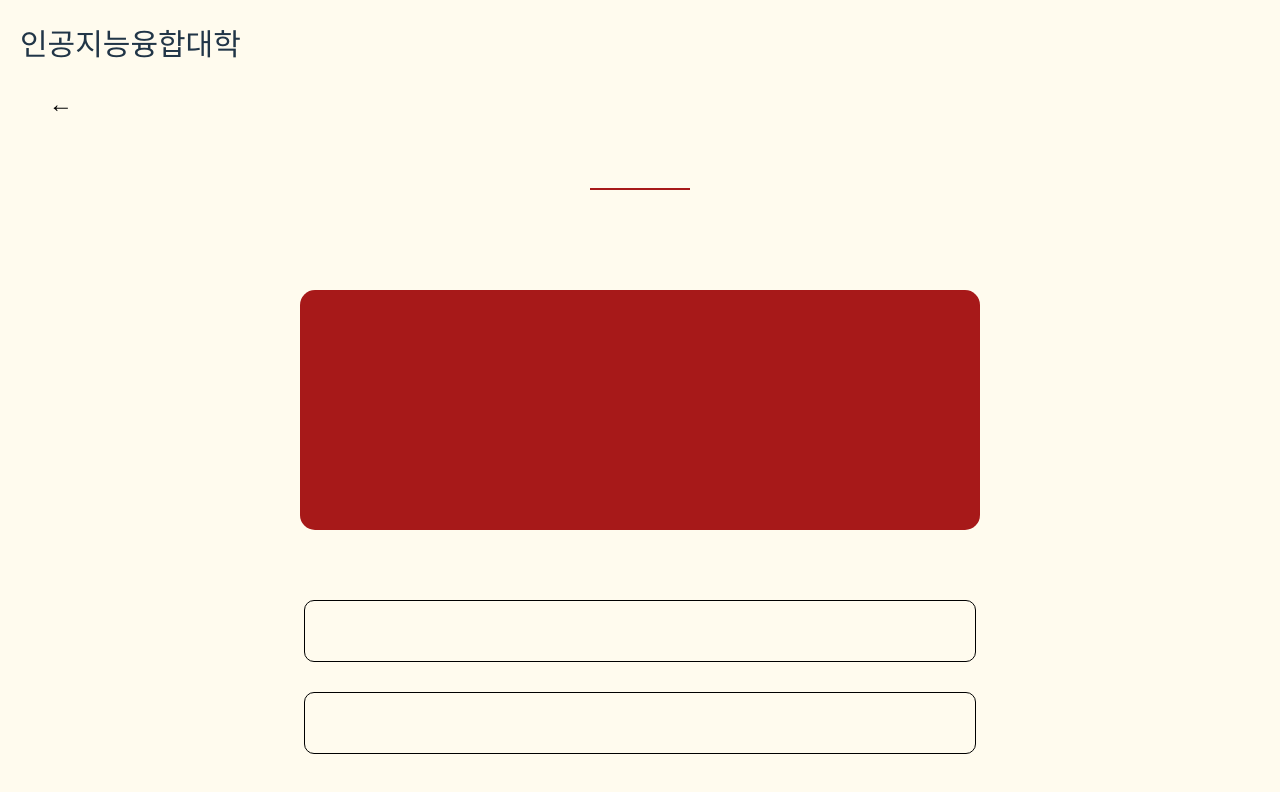
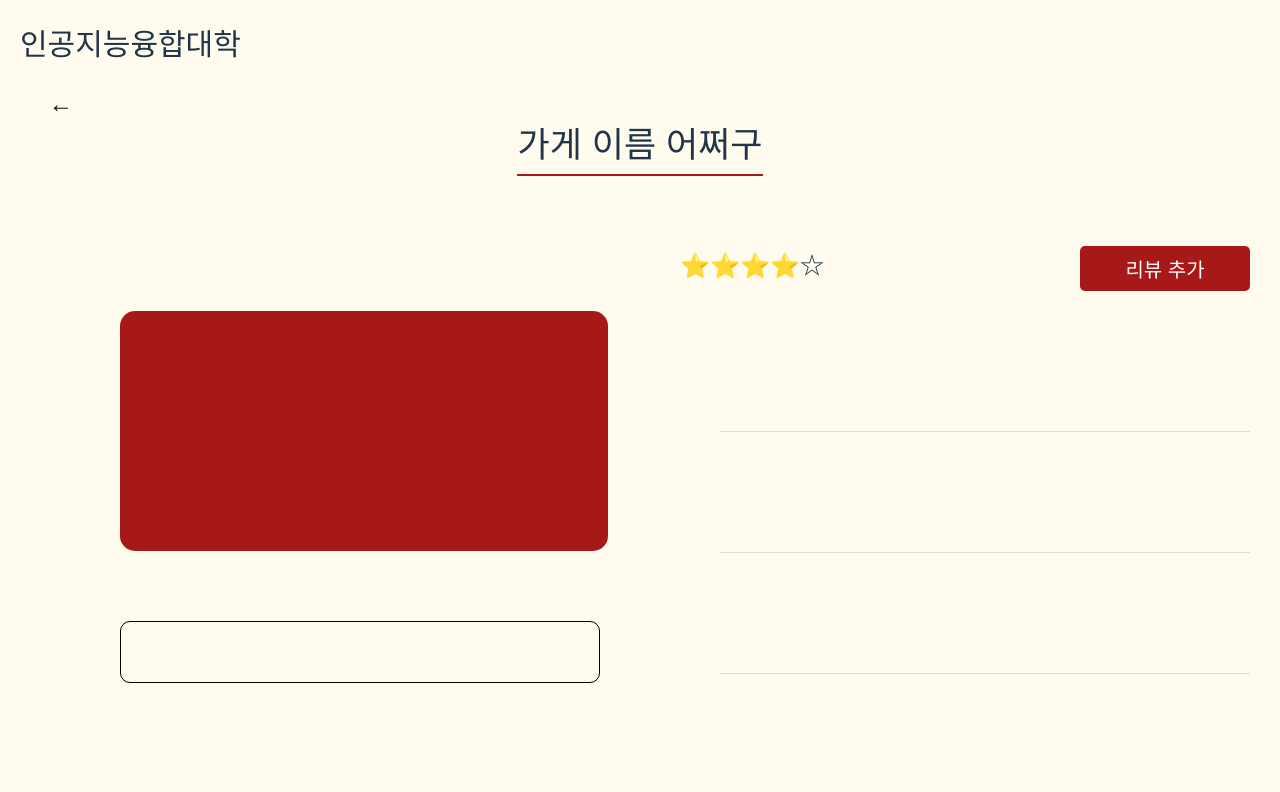
Before and after one commit to godmsqls/KWU_TE, a React (Vite) app: page /detailPage in a window 1280 px wide. Shown: the top 792 px of the page. Built offline with nearby package versions, Linux system fonts and the light colour scheme.

Commit message:
add review

```diff
--- a/src/pages/detailPage.css
+++ b/src/pages/detailPage.css
@@ -1,16 +1,14 @@
 /* 전체 컨테이너 */
 .container {
     width: 100vw;
-    height: 100vh;
-    display: flex;
-    flex-direction: column;
-    align-items: center;
-    justify-content: center;
+      height: 100vh;
+      display: flex;
+      flex-direction: column;
     background-color: rgb(255, 251, 238);
   }
 
   /* 상단 헤더 */
-  .header {
+  .header_wrap {
     position: absolute;
     top: 20px;
     left: 20px;
@@ -31,17 +29,31 @@
     cursor: pointer;
   }
 
+  .box_wrap{
+    display: flex;
+    flex-direction: row;
+    width: 100%;
+    justify-content: space-between;
+    gap: 40px;
+    padding-top: 20px;
+  }
+
   /* 제목 (중앙 + 밑줄) */
   .detail_title {
     text-align: center;
     font-weight: 600;
-    font-size: 20px;
-    margin-bottom: 100px;
+    font-size: 35px;
+    margin-bottom: 70px;
     border-bottom: 2px solid #a71919;
-    padding-top: 150px;
+    padding-top: 0px;
     padding-bottom: 5px;
-    width: 100px;
+    width: fit-content;
     /*width: fit-content;  ==> 글자 길이에 맞게*/
+  }
+
+ .detail_box{
+  margin-left: 120px;
+  width: 50%;
   }
 
   /* 제휴 정보 박스 */
@@ -52,21 +64,57 @@
     border-radius: 15px;
     text-align: center;
     font-size: 14px;
-    width: 50%;
+    width: 80%;
     min-height: 200px;
     line-height: 1.5;
     margin-bottom: 70px;
   }
 
-  /* 주소,시간 박스 */
+  /* 주소 박스 */
   .normalBox {
     border: 1px solid black;
     padding: 15px;
     border-radius: 10px;
-    width: 50%;
+    width: 80%;
     min-height: 30px;
     text-align: center;
     font-weight: 600;
     font-size: 16px;
     margin-bottom: 30px;
   }
+
+  .review_box{
+    width: 50%;
+  }
+
+  .review_header{
+    display: flex;
+    flex-direction: row;
+    justify-content: end;
+    width: 100%;
+  }
+
+  .add_review_btn{
+    background-color: #a71919;
+    color: white;
+    border: none;
+    padding: 8px 15px;
+    font-size: 20px;
+    font-weight: 600;
+    border-radius: 5px;
+    cursor: pointer;
+    width: 170px; height: 45px;
+    margin-right: 30px;
+    margin-left: 20%;
+  }
+
+  .review_item {
+    border-bottom: 1px solid #ddd;
+    padding: 10px 0;
+    margin-right: 30px;
+    height: 100px;
+  }
+
+  .stars{
+    font-size: x-large;
+  }
--- a/src/pages/detailPage.jsx
+++ b/src/pages/detailPage.jsx
@@ -6,18 +6,31 @@ function DetailPage(){
     return (
         <div className="container">
             {/* 상단 헤더 */}
-            <div className="header">
+            <div className="header_wrap">
                 <div className="school">인공지능융합대학</div>
                 <button className='back-button' onClick={()=>navigate('/')}>←</button>
             </div>
 
             {/* 제목 */}
-            <h2 className="detail_title"></h2>
+            <h2 className="detail_title">가게 이름 어쩌구</h2>
 
-            {/* 제휴정보, 주소, 시간 박스 */}
-            <div className="infoBox"></div>
-            <div className="normalBox"></div>
-            <div className="normalBox"></div>
+            <div className="review_header">
+                <div className="stars">⭐⭐⭐⭐☆</div>
+                <button className="add_review_btn">리뷰 추가</button>
+            </div>
+            <div className='box_wrap'>
+                <div className='detail_box'>
+                    {/* 제휴정보, 주소, 시간 박스 */}
+                    <div className="infoBox"></div>
+                    <div className="normalBox"></div>
+                </div>
+
+                <div className='review_box'>
+                    <div className='review_item'></div>
+                    <div className='review_item'></div>
+                    <div className='review_item'></div>
+                </div>
+            </div>
         </div>
     );
 }
```
